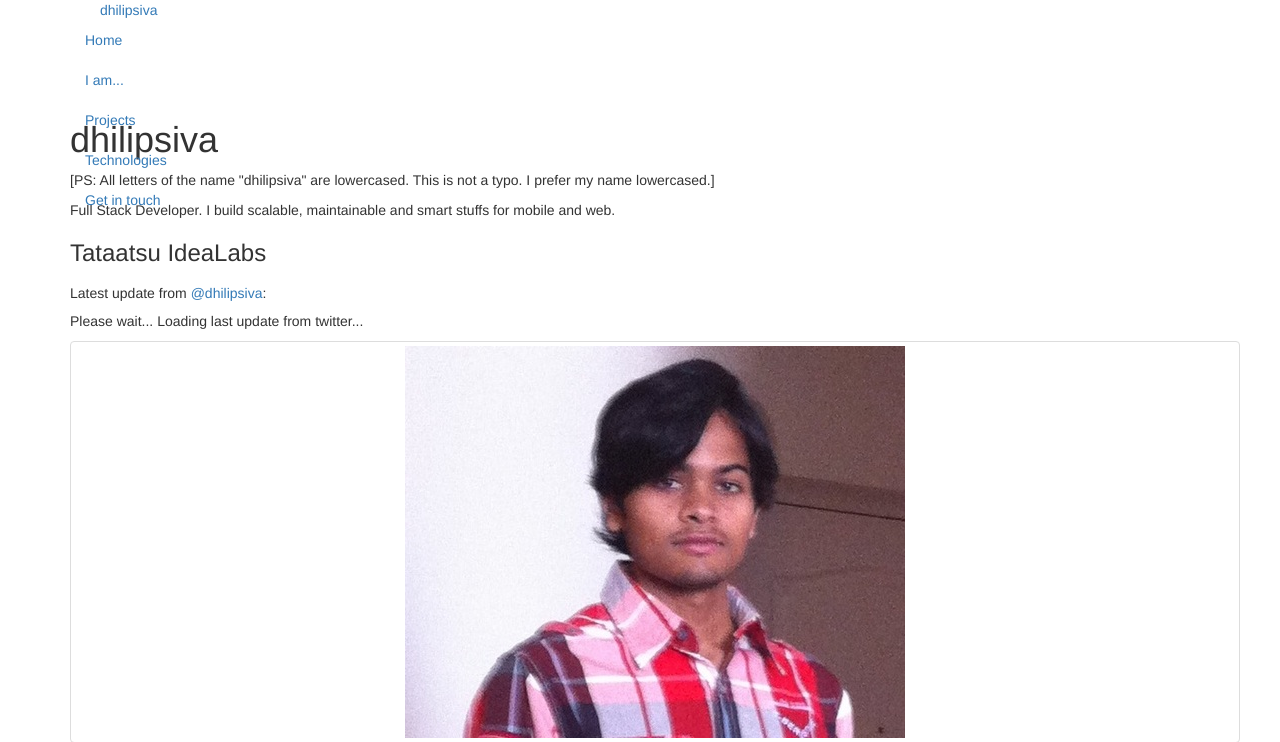
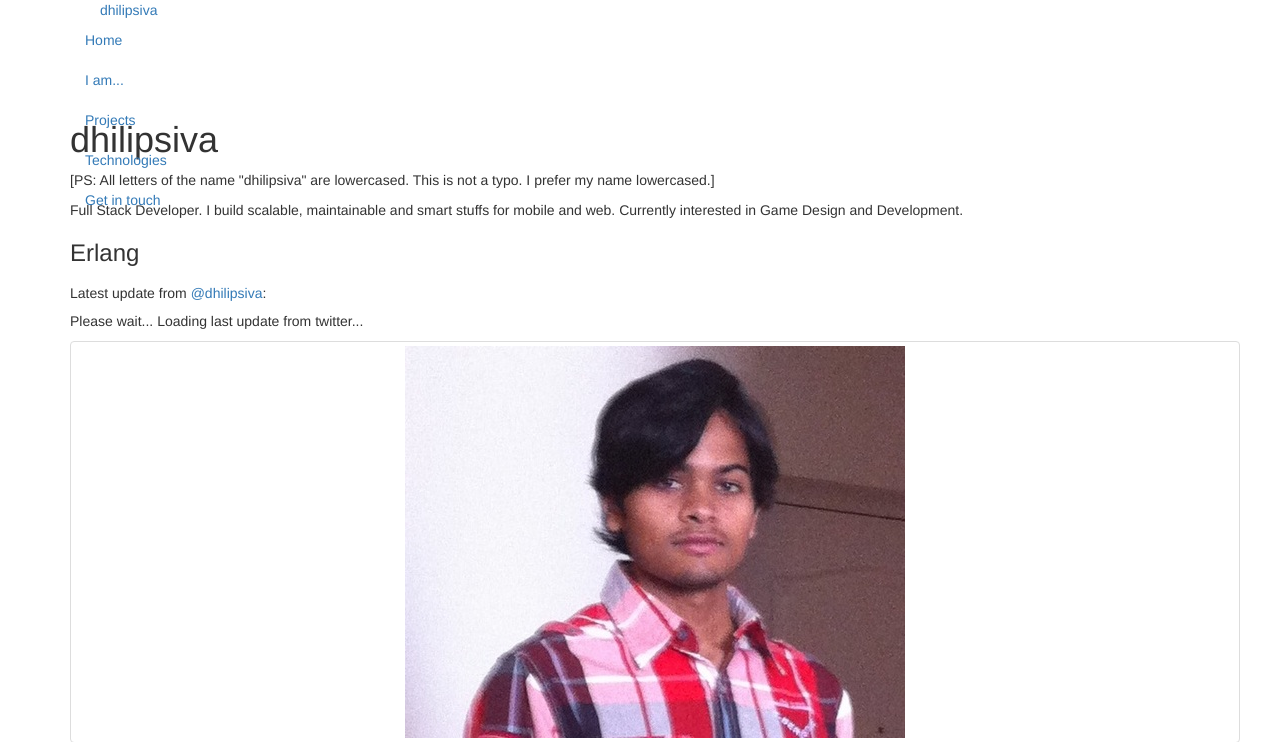
Before and after one commit to dhilipsiva/dhilipsiva.com, a Flask app: page / in a window 1280 px wide. Shown: the top 742 px of the page. Run offline with Flask 2, Linux system fonts and the light colour scheme; some libraries are stand-ins or nearby versions.

Commit message:
Update Bio

```diff
--- a/templates/home.html
+++ b/templates/home.html
@@ -8,9 +8,9 @@
                 <div class="hero-unit" itemscope itemtype="http://data-vocabulary.org/Person">
 			<h1><span itemprop="name">dhilipsiva</span></h1>
 			<p>[PS: All letters of the name "dhilipsiva" are lowercased. This is not a typo. I prefer my name lowercased.]</p>
-                    <p>Full Stack Developer. I build scalable, maintainable and smart stuffs for mobile and web.</p>
+                    <p>Full Stack Developer. I build scalable, maintainable and smart stuffs for mobile and web. Currently interested in Game Design and Development.</p>
                     <h3 />
-                    <span class="dynamo" data-lines="C, Python, Clojure, JavaScript, Shell, Vim, Nodejs, Cocoa, .Net, Design Patterns, User Interactivity" data-delay="1000ms" data-speed="350ms">Tataatsu IdeaLabs</span>
+                    <span class="dynamo" data-lines="C, C#, Python, Erlang, Clojure, JavaScript, Shell, Vim, Nodejs, Cocoa, .Net, Design Patterns, User Interactivity" data-delay="1000ms" data-speed="350ms">Erlang</span>
                     <h3 />
                     <h5>Latest update from <a href="https://twitter.com/dhilipsiva" target="_blank" itemprop="url">@dhilipsiva</a>:</h5>
                     <p id="last-tweet">
--- a/templates/i_am.html
+++ b/templates/i_am.html
@@ -8,7 +8,7 @@
         <div class="hero-unit">
             <h1>I am...</h1>
             <br />
-            <p>I am a Full Stack Web & Mobile Developer</p>
+            <p>Full Stack Developer. Currently interested in Game Design and Development.</p>
             <p>I code. Lately, I am also into Big-Data, Machine Learning and little other stuff. While I am not coding, I play games. While I am not doing either of those, then I would probably be sleeping, eating or taking bath.</p>
             <p>You can find few of my profiles on the right.</p>
         </div>
```
